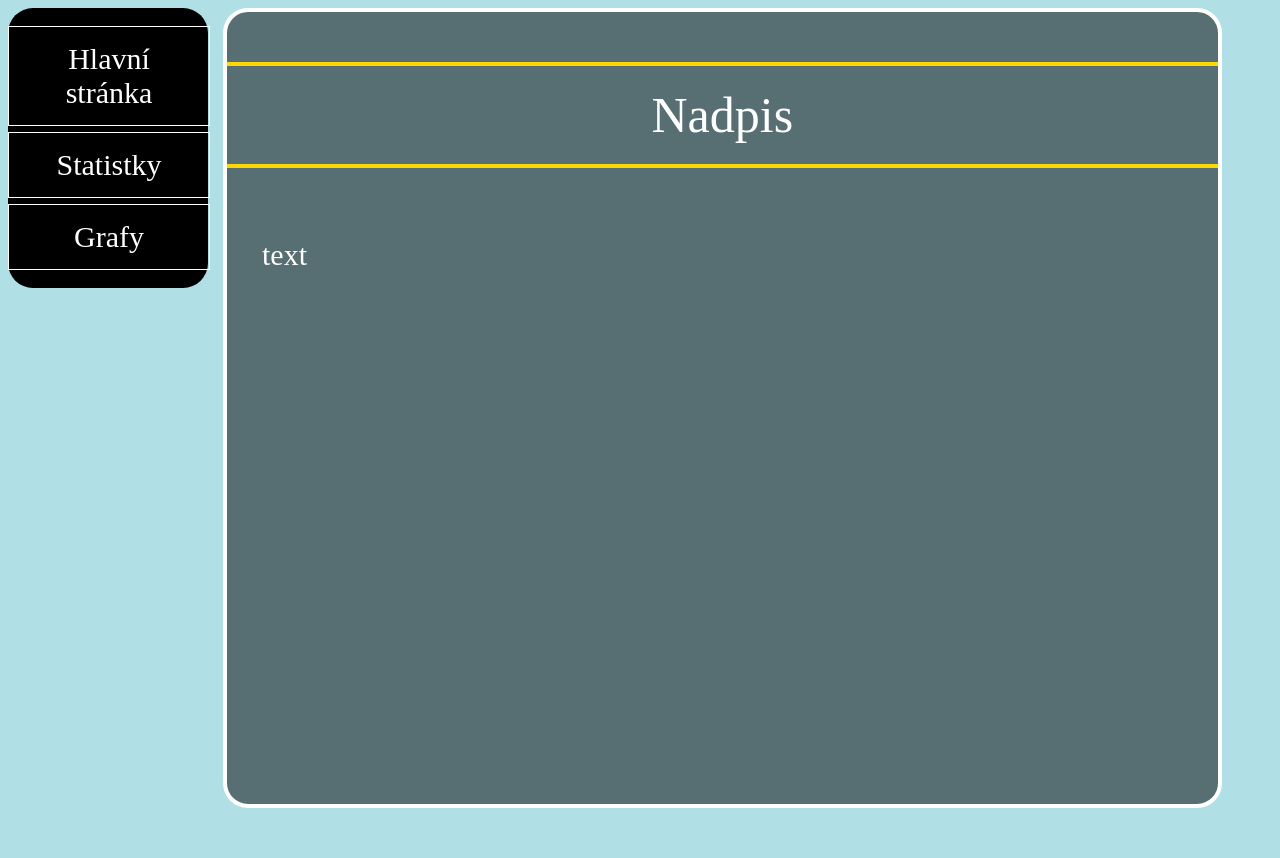
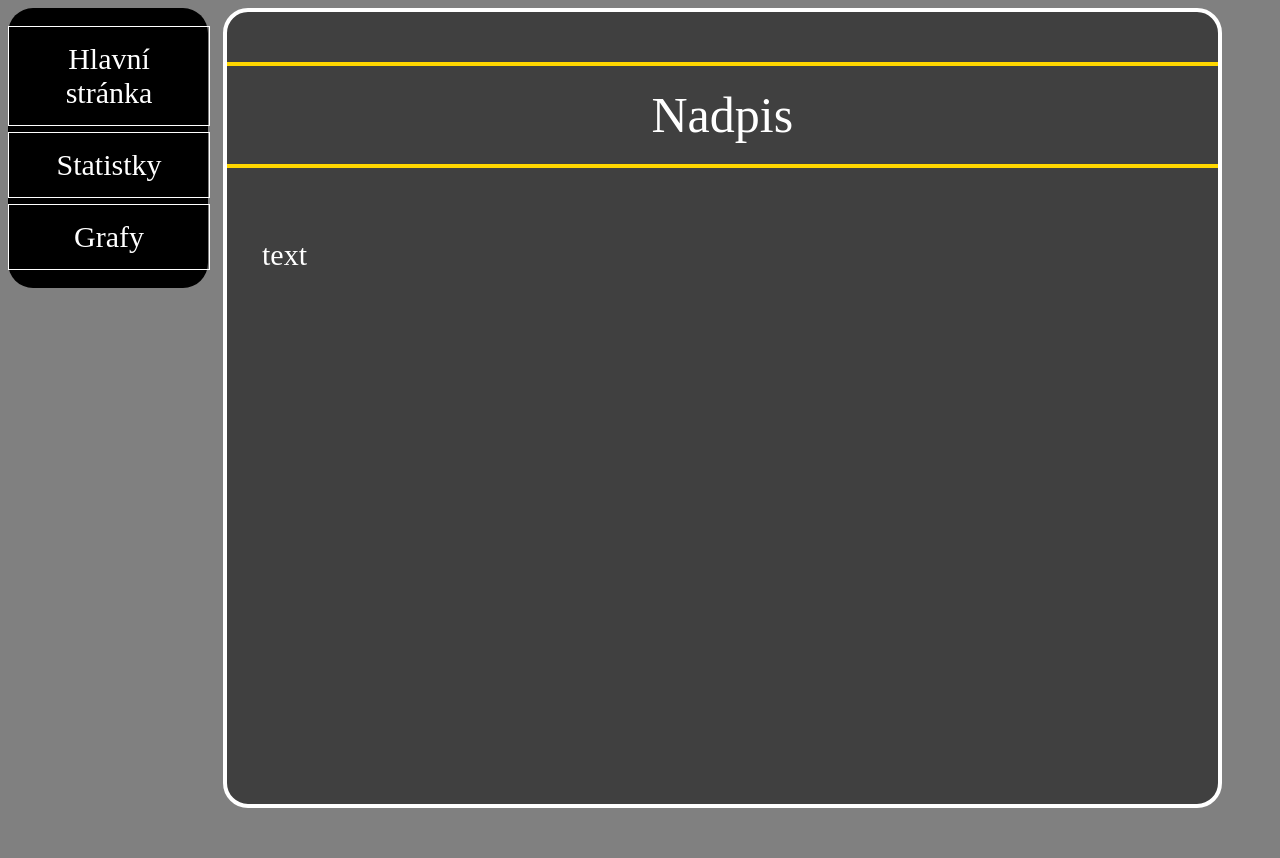
Before and after one commit to Jiri-Pokorny/Semestralka_ITE, a PHP site: page / in a window 1280 px wide. Run offline with PHP 8.4, Linux system fonts and the light colour scheme.

Commit message:
Add files via upload

```diff
--- a/webovka/styl.css
+++ b/webovka/styl.css
@@ -1,7 +1,7 @@
 body{
 
 
-    background-color:powderblue;
+    background-color:grey;
     background-attachment: fixed;
     background-repeat: no-repeat;
     background-size: cover;
```
